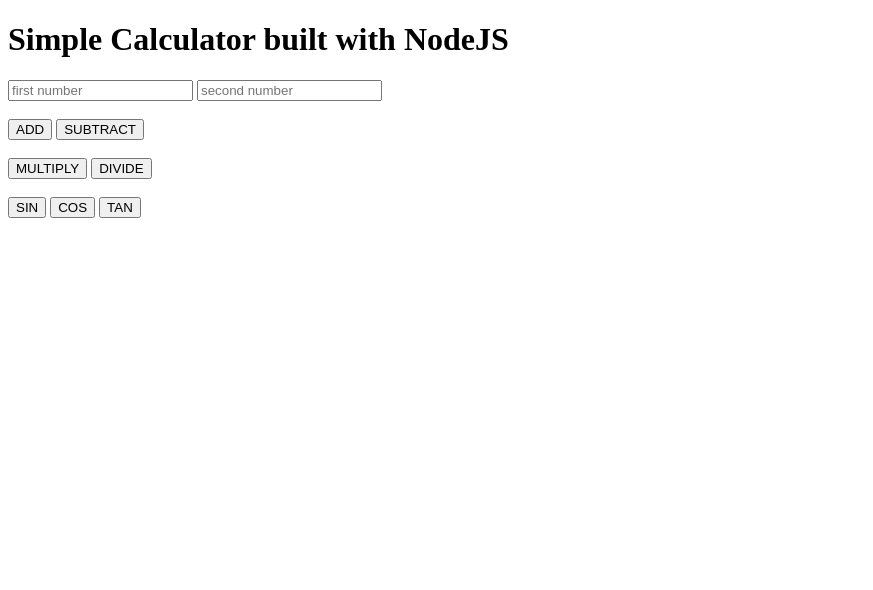
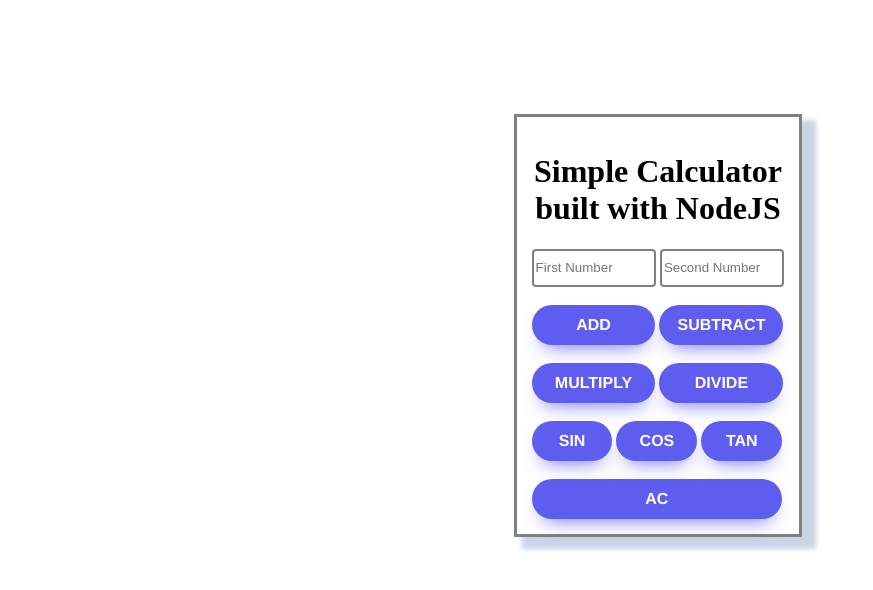
Before and after one commit to Devavrat8492/nodejs_express_API_calculator, a website: page index.html in a window 1280 px wide. Shown: the whole page, without its empty margins (0-873 px from the left). Drawn offline with Linux system fonts and the light colour scheme.

Commit message:
Improved UI and added AC functionality

```diff
--- a/app.js
+++ b/app.js
@@ -37,8 +37,10 @@
     else if(value == 'TAN'){
         var output=Math.tan(n1*Math.PI/180)
     }
-
-    res.send('the value is '+output)
+    else if(value == 'AC'){
+        res.sendFile(__dirname+"/index.html")
+    }
+    res.send('The Value is '+output)
 })
 
 app.listen(3000,(res) => {
--- a/index.html
+++ b/index.html
@@ -4,29 +4,86 @@
     <meta charset="UTF-8">
     <meta http-equiv="X-UA-Compatible" content="IE=edge">
     <meta name="viewport" content="width=device-width, initial-scale=1.0">
+    <script src="https://cdnjs.cloudflare.com/ajax/libs/material-ui/4.12.4/index.js" integrity="sha512-wEnX3bNd/CdyrOFR0KIGlHihK/w9x3/It8Vc18aymEF/F/f1q0Mq8T+GSxF1wYUACLEGECapuIYQdQlKY1LBJw==" crossorigin="anonymous" referrerpolicy="no-referrer"></script>
     <title>Document</title>
 </head>
 <body>
+    <div class="container" style="width: 20%;margin-left: 40%;margin-top: 9%; border: 3px solid gray; padding: 15px;">
         <h1>Simple Calculator built with NodeJS</h1>
             <form method="POST" action="/">
-        <input type="number" name="num1" placeholder="first number">
-        <input type="number" name="num2" placeholder="second number">
+                <div>
+                <input type="number" name="num1" placeholder="First Number" style="width: 46%">
+                <input type="number" name="num2" placeholder="Second Number" style="width: 46%">
+                </div>
                 <div>
                 <br>
-        <input type="submit" name="operation" value="ADD">
-        <input type="submit" name="operation" value="SUBTRACT">
+                <input type="submit" class="button-34" name="operation" value="ADD" style="width: 49%">
+                <input type="submit" class="button-34" name="operation" value="SUBTRACT" style="width: 49%">
                 </div>
                 <br>
                 <div>
-        <input type="submit" name="operation" value="MULTIPLY">
-        <input type="submit" name="operation" value="DIVIDE">
+                <input type="submit" class="button-34" name="operation" value="MULTIPLY" style="width: 49%">
+                <input type="submit" class="button-34" name="operation" value="DIVIDE" style="width: 49%">
                 </div>
                 <br>
                 <div>
-        <input type="submit" name="operation" value="SIN">
-        <input type="submit" name="operation" value="COS">
-        <input type="submit" name="operation" value="TAN">
+                <input type="submit" class="button-34" name="operation" value="SIN" style="width: 32%">
+                <input type="submit" class="button-34" name="operation" value="COS" style="width: 32%">
+                <input type="submit" class="button-34" name="operation" value="TAN" style="width: 32%">
+                </div>
+                <br>
+                <div>
+                    <a href="http://localhost:3000/" id="AC" class="button-34" >AC</a>
+                    <!-- <input type="submit" class="button-34 center" name="operation" value="AC" style="width: 99%;"> -->
                 </div>
             </form>
+        </div>
 </body>
+
+
 </html>
+
+<script>
+</script>
+
+<style>
+/* CSS */
+
+h1{
+    text-align: center;
+}
+
+.container {
+    box-shadow: 11px 9px 5px 3px rgba(125, 151, 192, 0.41);
+}
+
+#AC {
+    display:block;
+    width: 99%;
+    text-align: center;
+}
+
+input[type=number] {
+  background-color: white;
+  border: 2px solid gray;
+  border-radius: 4px;
+  height: 2rem;
+}
+
+.button-34 {
+  background: #5E5DF0;
+  border-radius: 999px;
+  box-shadow: #5E5DF0 0 10px 20px -10px;
+  box-sizing: border-box;
+  color: #FFFFFF;
+  cursor: pointer;
+  font-family: Helvetica;
+  font-size: 16px;
+  font-weight: 700;
+  line-height: 24px;
+  outline: 0 solid transparent;
+  padding: 8px 18px;
+  border: 0;
+  text-decoration:none;
+}
+</style>
```
Lines whose indentation alone changed are shown as unchanged.
